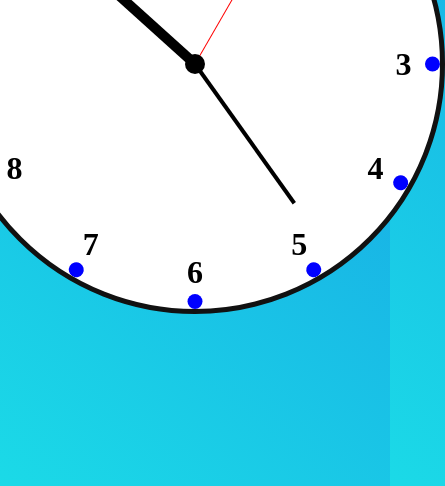
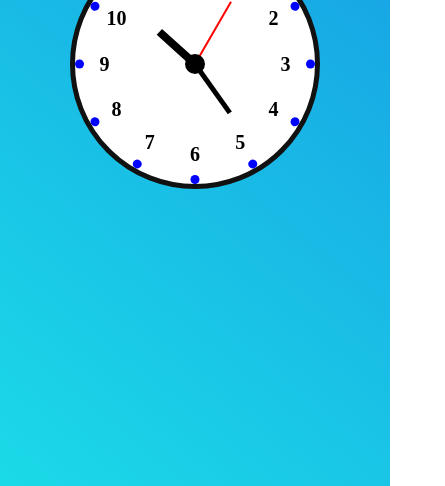
Before and after one commit to pedrohbsilva/analog_clock, a plain HTML site: page index.html in a window 390 px wide. Shown: the part 358-844 px from the top of the page, 445 px wide, since content can reach past the window. Drawn offline with Linux system fonts and the light colour scheme.

Commit message:
media query

```diff
--- a/styles.css
+++ b/styles.css
@@ -8,6 +8,8 @@ body{
 	width: 100vw;
 	height: 100vh;
 	background: linear-gradient(39deg, #1bdae7, #1691e4);
+	overflow: hidden;
+	display: flex;
 }
 
 .clock{
@@ -101,3 +103,30 @@ body{
 	width: 10px;
   background-color: black;
 }
+@media only screen and (max-width: 600px) {
+	.clock{
+		width: 250px;
+		height: 250px;
+	}
+	.num{
+		font-size: 20px;
+	}
+	.num:after{
+		width: 9px;
+		height: 9px;
+	}
+	.seconds{
+		width: 2px;
+		height: 30%;
+	}
+
+	.minutes{
+		height: 25%;
+		width: 5px;
+	}
+
+	.hours{
+		height: 20%;
+		width: 8px;
+	}
+}
```
